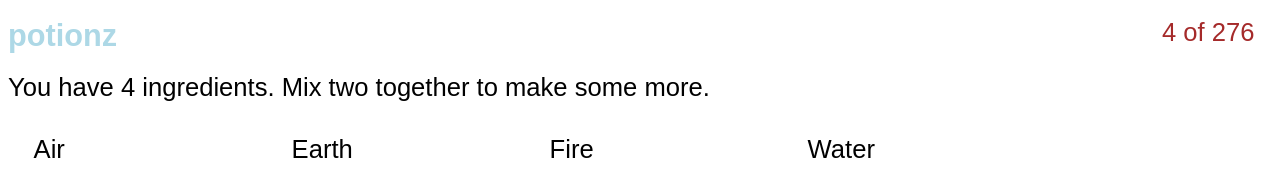
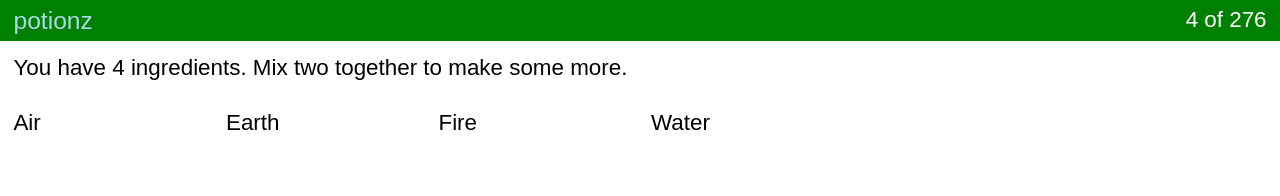
Before and after one commit to GearsDatapacks/potio.nz, a plain HTML site: page index.html in a window 1280 px wide. Drawn offline with Linux system fonts and the light colour scheme.

Commit message:
Make info bar fixed position

```diff
--- a/app.js
+++ b/app.js
@@ -14,7 +14,8 @@ function chooseIngredient (ingredient) {
 
   if (potion.length === 1) {
     //message = `<strong>${ingredient}</strong> + ?`;
-    message = '<strong>' + ingredient + '</strong> + ?';
+    //message = '<strong>' + ingredient + '</strong> + ?';
+    message = ingredient + ' + ?';
   }
 
   if (potion.length === 2) {
@@ -25,12 +26,14 @@ function chooseIngredient (ingredient) {
     if (child) {
       updateFoundElements(child);
       //message = `<strong>${ingredient1}</strong> + <strong>${ingredient2}</strong> = <strong>${child}</strong>`;
-      message = '<strong>' + ingredient1 + '</strong> + <strong>' + ingredient2 + '</strong> = <strong>' + child + '</strong>';
+      //message = '<strong>' + ingredient1 + '</strong> + <strong>' + ingredient2 + '</strong> = <strong>' + child + '</strong>';
+      message = ingredient1 + ' + ' + ingredient2 + ' = ' + child;
     }
 
     else {
       //message = `<strong>${ingredient1}</strong> + <strong>${ingredient2}</strong> = nothing`;
-      message = '<strong>' + ingredient1 + '</strong> + <strong>' + ingredient2 + '</strong> = nothing';
+      //message = '<strong>' + ingredient1 + '</strong> + <strong>' + ingredient2 + '</strong> = nothing';
+      message = ingredient1 + ' + ' + ingredient2 + ' = nothing';
     }
 
     // Empty the `potion` array
@@ -40,7 +43,7 @@ function chooseIngredient (ingredient) {
     displayIngredients();
   }
 
-  displayMessage(message);
+  displayPotion(message);
 }
 
 function lookupResult (ingredient1, ingredient2) {
@@ -89,6 +92,11 @@ function addListeners () {
       target.classList.add('chosen');
     }
   });
+}
+
+function displayPotion (message) {
+  var el = document.getElementById('potion');
+  el.innerHTML = message;
 }
 
 function displayMessage (message) {
--- a/index.html
+++ b/index.html
@@ -15,12 +15,15 @@
   </head>
 
   <body>
-    <h1>potionz</h1>
-    <section id="message"></section>
+    <div class="sticky">
+        <h1 id="potion">potionz</h1>
+        <div id="count"></div>
+    </div>
 
-    <ul id="discovered"></ul>
-
-    <div id="count"></div>
+    <div class="scrollable">
+        <div id="message"></div>
+        <ul id="discovered"></ul>
+    </div>
 
     <script src="potions.js"></script>
     <script src="app.js"></script>
--- a/style.css
+++ b/style.css
@@ -1,13 +1,46 @@
-body {
-  font-size: 1.6em;
-  font-family: sans-serif;
+html {
+  height: 100%;
 }
 
-h1 {
+body {
+  font-size: 1.4em;
+  font-family: sans-serif;
+  /*padding: 2.6em 0.6em 0.3em;*/
+  padding: 0;
+  margin: 0;
+  display: flex;
+  flex-direction: column;
+  height: 100%;
+}
+
+.sticky {
+  background-color: green;
+  width: 100%;
+  top: 0;
+  left: 0;
+  padding: 0.3em 0.6em;
+  box-sizing: border-box;
+}
+
+.scrollable {
+  padding: 0.6em;
+  overflow: scroll;
+}
+
+#potion {
   color: lightblue;
-  font-size: 1.2em;
-  margin: 0.6em 0;
-  padding: 0
+  font-size: 1.1em;
+  font-weight: normal;
+  margin: 0;
+  padding: 0;
+  display: inline-block;
+  max-width: calc(100% - 5em);
+}
+
+#count {
+  color: white;
+  display: inline-block;
+  float: right;
 }
 
 abbr {
@@ -31,7 +64,7 @@ ul#discovered {
 ul#discovered li {
   cursor: pointer;
   display: block;
-  padding: 0.3em 1em 0.2em;
+  padding: 0.3em 0 0.2em;
   text-transform: capitalize;
 }
 
@@ -57,10 +90,3 @@ ul#discovered li:not(.potential):hover {
   cursor: default;
   pointer-events: none;
 }
-
-#count {
-  position: absolute;
-  top: 0.7em;
-  right: 1em;
-  color: brown;
-}
```
Also changed, not shown: 1 other file.
